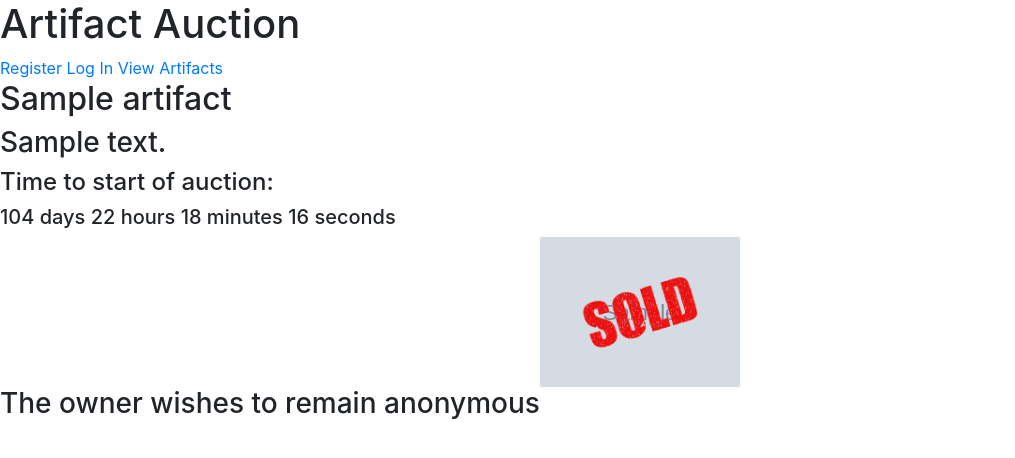
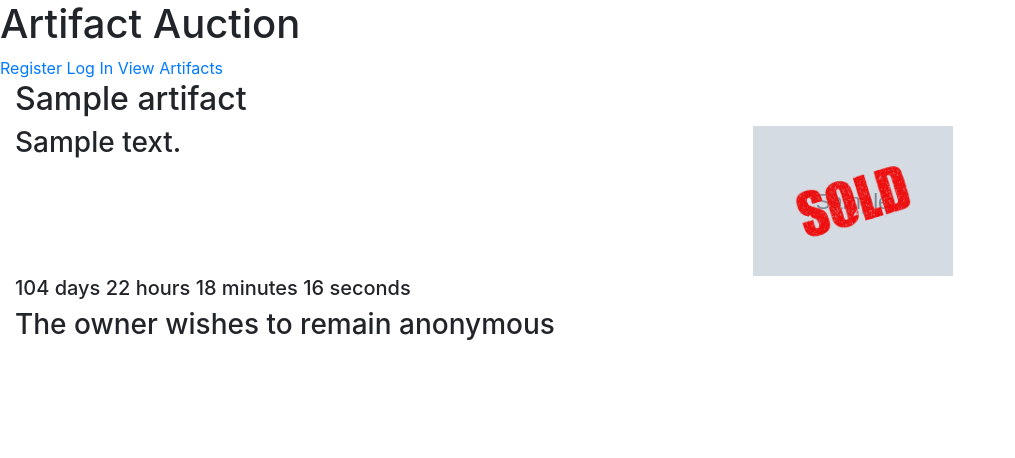
Before and after one commit to Shilldon/artifact-auction, a Django app: page /artifacts/display_artifact/1 in a window 1280 px wide. Shown: the top 458 px of the page, without its empty margins (0-1015 px from the left). Run offline with Django 3.2, Linux system fonts and the light colour scheme; tables that the repository leaves empty hold one stand-in row (values such as "Sample post"); grey boxes marked "Sample" are stand-in pictures; some libraries are stand-ins or nearby versions.

Commit message:
amended layout, ensured function to bid/pay now is correctly shown/hidden depending on auction status, fixed bug in checkout by ensuring minimum reserve price is £1

```diff
--- a/artifacts/models.py
+++ b/artifacts/models.py
@@ -5,6 +5,7 @@ from django.contrib.postgres.fields import ArrayField
 from django.contrib.auth.models import User
 from django.dispatch import receiver
 from django.db.models.signals import post_delete
+from django.core.validators import MinValueValidator
 
 class Category(models.Model):
     name = models.CharField(max_length=50, default='')
@@ -27,7 +28,7 @@ class Artifact(models.Model):
     description = models.CharField(max_length=500, default='An artifact')
     image = models.ImageField(upload_to='images', null=True, blank=True)
     bid = models.DecimalField(max_digits=11, decimal_places=2, default=0)
-    reserve_price = models.DecimalField(max_digits=11, decimal_places=2, default=0)
+    reserve_price = models.DecimalField(max_digits=11, decimal_places=2, default=1, validators=[MinValueValidator(1)])
     price = models.DecimalField(max_digits=11, decimal_places=2, default=0) #the buy now price or maximum bid price
     sold = models.BooleanField(default=False)
     current_bidder = models.ForeignKey(User, null=True, blank=True, on_delete=models.PROTECT, related_name="artifact_bidder")
--- a/artifacts/templates/display_artifact.html
+++ b/artifacts/templates/display_artifact.html
@@ -7,18 +7,17 @@
 {% endblock %}
 
 {% block content %}
+<div class="artifact-information container-fluid">
+    <div class="row">
+        <div class="col-4">
             <h2>{{ artifact.name }}</h2>
-<h3>{{ artifact.description }}</h3>
-<div class="row artifact-timer" >
-    <input type="hidden" class="startTime" value="{{ artifact.date_listed }}">
-    <input type="hidden" class="endTime" value="{{ artifact.date_auction_end }}">
-    <div class="col-4">
-        <h4 class="auction-status"></h4>
-        <h5 class="timer" style="display:none"></h5>
         </div>
     </div>
     <div class="row">
-    <div class="col-6 offset-6 artifact" style="background-image: url('{{ MEDIA_URL}}{{ artifact.image }}'); ">
+        <div class="col-4">
+            <h3>{{ artifact.description }}</h3>
+        </div>
+        <div class="col-6 offset-2 artifact" style="background-image: url('{{ MEDIA_URL}}{{ artifact.image }}'); ">
             {% if artifact.sold is True %}
             <div class="text-center">
                 <img class="artifact img-fluid" src="{{ MEDIA_URL }}images/sold.png"></img>
@@ -26,7 +25,43 @@
             {% endif %}
         </div>
     </div>
-{% if artifact.sold is False and user.is_authenticated %}
+
+    {% if artifact.sold is False %}
+    <div class="row">
+        <div class="col-12">
+            <h4 class="auction-status"></h4>
+        </div>
+    </div>
+    {% endif %}
+
+    <div class="row auction-timer-container" style="display:none">
+        <input type="hidden" class="startTime" value="{{ artifact.date_listed }}">
+        <input type="hidden" class="endTime" value="{{ artifact.date_auction_end }}">
+        <div class="col-12">
+            <h5 class="auction-timer"></h5>
+        </div>
+    </div>
+
+    <div class="row auction-bid-status" style="display:none">
+        <div class="col-6">
+            {% if artifact.current_bidder is None %}
+            <h3>No bids</h3>
+            {% else %}
+            <h3>Current bid: {{ artifact.bid }}</h3>
+                {% if artifact.current_bidder == user %}
+                <h3>You are the current highest bidder</h3>
+                {% elif artifact.current_bidder.profile.remain_anonymous %}
+                <h3>The bidder wishes to remain anonymous</h3>
+                {% else %}
+                <h3>Current highest bidder={{ artifact.current_bidder }}</h3>
+                {% endif %}
+            {% endif %}
+        </div>
+    </div>
+
+   {% if artifact.sold is False %}
+        <div class="row artifact-bid-status" style="display:none">
+            <div class="col-12">
                 {% if artifact.current_bidder %}
                     {% if artifact.current_bidder == user %}
                     <h4>You are the highest bidder with {{ artifact.bid }}</h4>
@@ -34,21 +69,33 @@
                     <h4>Current bid={{ artifact.bid }} by {{ bidder_name }}</h4>
                     {% endif %}
                 {% else %}
-        <h4>No bids</h4>
+                <h5>No bids</h5>
                 {% endif %}
+            </div>
+        </div>
+
+        {% if user.is_authenticated %}
+        <div class="row">
+            <div class="col-3 auction-button-buynow-container">
                 <button><a href="{% url 'add_to_collection' artifact.id 1 %}">Buy Now</a></button>
-
+            </div>
             {% if artifact.current_bidder != user %}
-    <form method="POST">
+            <div class="col-3 auction-button-bid-container">
+                 <form method="POST" class="button-bid">
                     {% csrf_token %} {{ bid_form | as_bootstrap }}
                     <button type="submit">Place Bid</button>
                 </form>
+            </div>
             {% endif %}
-{% elif artifact.sold is True %}
-{% if artifact.owner != None %}
+        </div>
+        {% endif %}
+
+    {% else %}
     <div class="row">
         <div class="col-6">
-        {% if artifact.owner == user %}
+            {% if artifact.owner == None %}
+            <h3>Sold</h3>
+            {% elif artifact.owner == user %}
             <h3>You own this artifact</h3>
             {% elif artifact.owner.profile.remain_anonymous %}
             <h3>The owner wishes to remain anonymous</h3>
@@ -58,5 +105,6 @@
         </div>
     </div>
     {% endif %}
-{% endif %}
+</div>
+
 {% endblock %}
--- a/checkout/views.py
+++ b/checkout/views.py
@@ -49,6 +49,8 @@ def checkout(request):
                     messages.error(request, "You have successfully paid")
                     artifact.sold = True
                     artifact.owner = request.user
+                    artifact.listed_date = None
+                    artifact.auction_end_date = None
                     artifact.save()
                     request.session['collection'] = {}
                     return redirect(reverse('artifacts_list'))
--- a/static/js/script.js
+++ b/static/js/script.js
@@ -1,35 +1,44 @@
 $(document).ready(function() {
-    $(".artifact-timer").each(function() {
+    $(".artifact-information").each(function() {
 
         var startTime = Date.parse($(".startTime", this).val());
         var endTime = Date.parse($(".endTime", this).val());
         var currentTime = new Date().getTime();
         var auctionText;
         if (startTime && endTime) {
-            if (currentTime > startTime) {
+            if (currentTime > startTime && currentTime < endTime) {
                 auctionText = "Auction time remaining:";
                 displayTimer($(this), endTime, auctionText, true)
+                $(".auction-button-buynow-container", this).hide();
             }
             else if (currentTime < startTime) {
                 auctionText = "Time to start of auction:";
-                displayTimer($(this), startTime, auctionText, false)
+                displayTimer($(this), startTime, auctionText, false);
+                $(".auction-button-bid-container", this).hide();
+            }
+            else {
+                auctionText="Auction finished.";
+                $(".auction-button-bid-container", this).hide();
             }
         }
         else {
-            $(".auction-status", this).text("Not yet listed for auction.");
+            auctionText="Not yet listed for auction.";
+            $(".auction-button-bid-container", this).hide();
         }
+        $(".auction-status", this).text(auctionText);
     })
 
 })
 
-function displayTimer(artifactTimer, referenceTime, auctionText, showBidder) {
+function displayTimer(artifactContainer, referenceTime, auctionText, showBidder) {
     var timer = setInterval(function() {
         if(showBidder==true) {
-            $(".artifact-bid-status", artifactTimer).show()
+            $(".auction-bid-status", artifactContainer).show()
         }
+        $(".auction-timer-container", artifactContainer).show();
+        $(".auction-button-bid-container", this).show();
         var currentTime = new Date().getTime();
-        $(".timer ", artifactTimer).show();
-        $(".auction-status", artifactTimer).text(auctionText);
+
         var timeLeft = referenceTime - currentTime;
 
         var days = Math.floor(timeLeft / (1000 * 60 * 60 * 24));
@@ -57,11 +66,12 @@ function displayTimer(artifactTimer, referenceTime, auctionText, showBidder) {
             secondString = "" }
         else if (seconds == 1) {  secondString = " second" }
 
-        $(".timer", artifactTimer).text(days + dayString + hours + hourString + minutes + minuteString + seconds + secondString);
+        $(".auction-timer", artifactContainer).text(days + dayString + hours + hourString + minutes + minuteString + seconds + secondString);
 
         if (timeLeft <= 0) {
             clearInterval(timer);
-            $(".timer h5", artifactTimer).text("Auction over");
+            $(".auction-timer", artifactContainer).text("Auction finished - no more bids accepted");
+            $(".auction-bid-status", artifactContainer).show()
         }
 
     }, 1000);
```
Also changed, not shown: artifacts/templates/artifacts.html (+40 -16 lines). Lines whose indentation alone changed are shown as unchanged.
